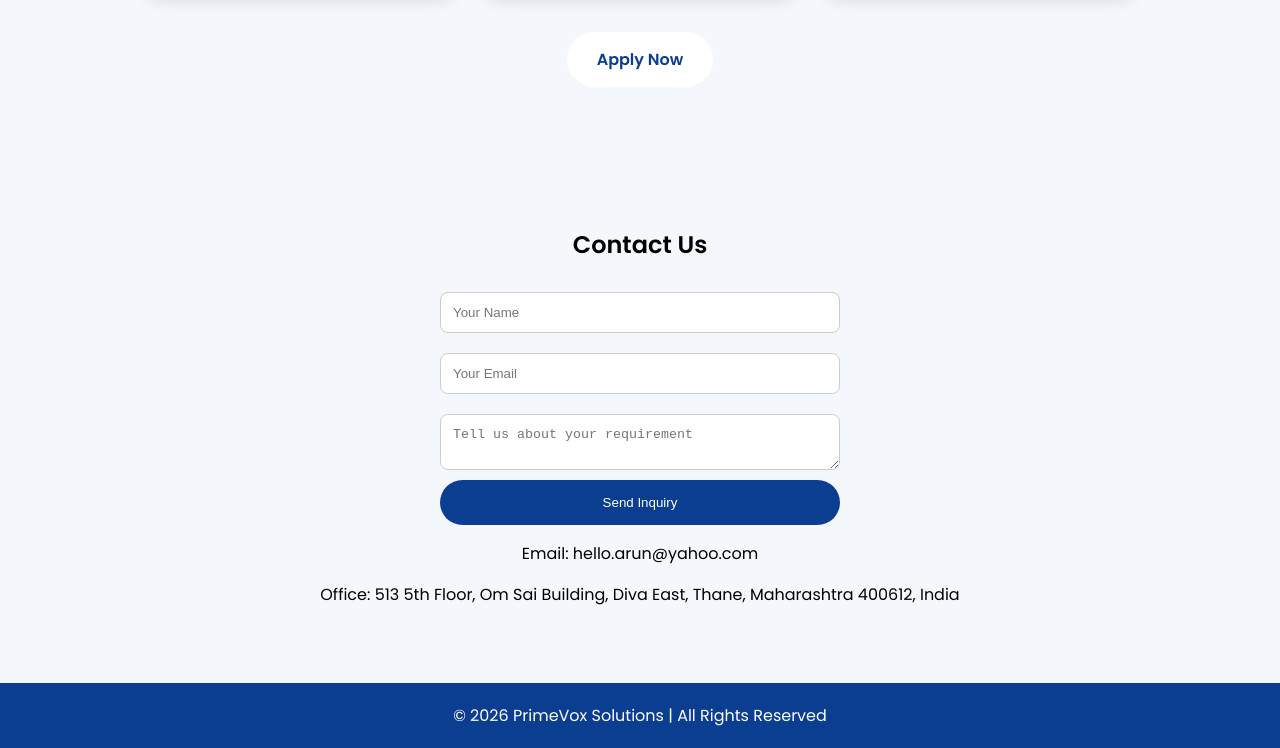
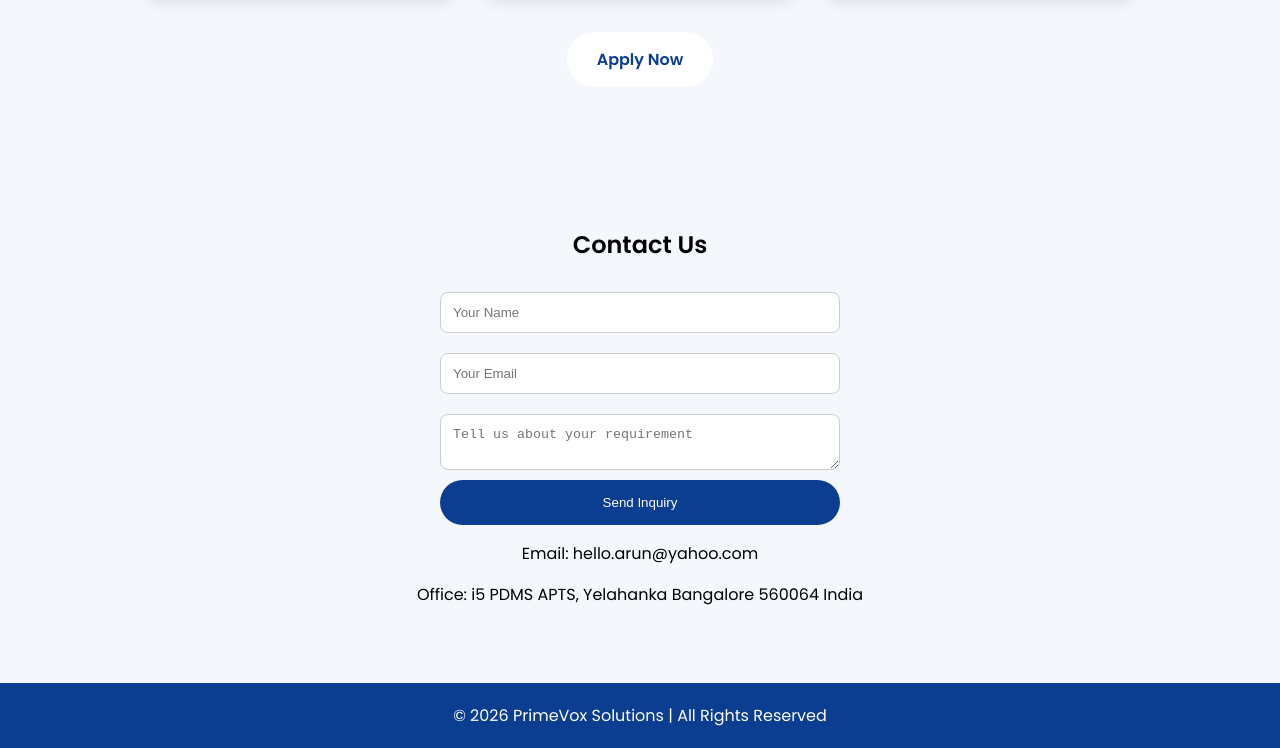
Before and after one commit to primevoxsolutions/primevoxsolutions, a plain HTML site: page index.html in a window 1280 px wide. Shown: the part 1504-2252 px from the top of the page. Drawn offline with Linux system fonts and the light colour scheme.

Commit message:
Update index.html
office address change

```diff
--- a/index.html
+++ b/index.html
@@ -99,7 +99,7 @@ and scale operations with trained BPO professionals.
 <p>Email: hello.arun@yahoo.com</p>
 
 <p>
-Office: 513 5th Floor, Om Sai Building, Diva East, Thane, Maharashtra 400612, India
+Office: i5 PDMS APTS, Yelahanka Bangalore 560064 India
 </p>
 
 </section>
```
